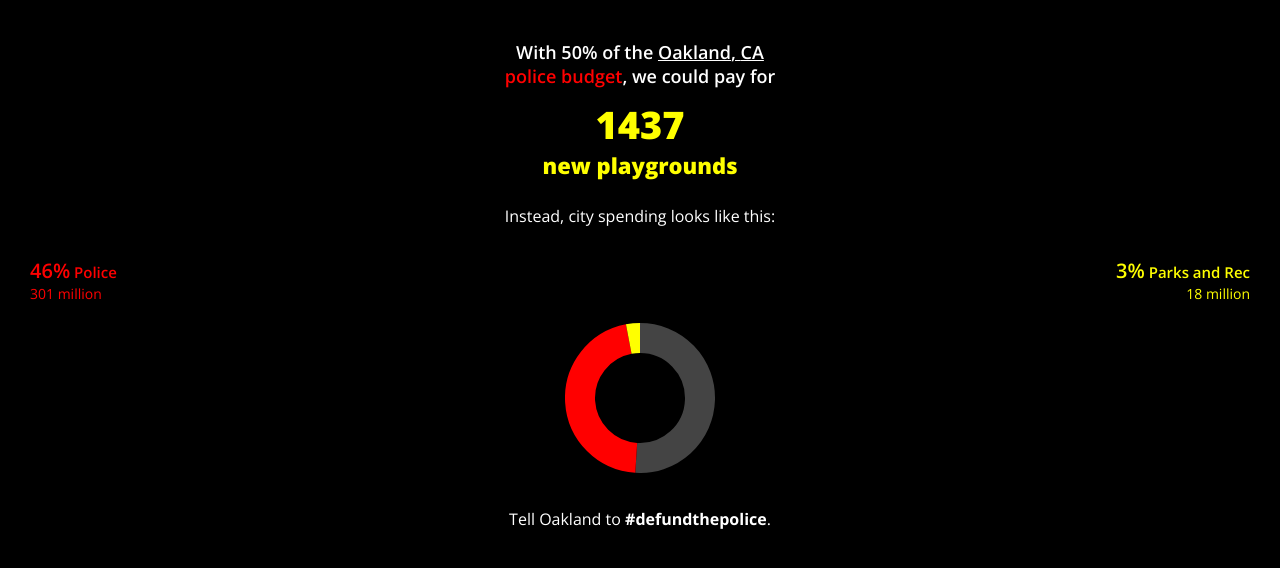
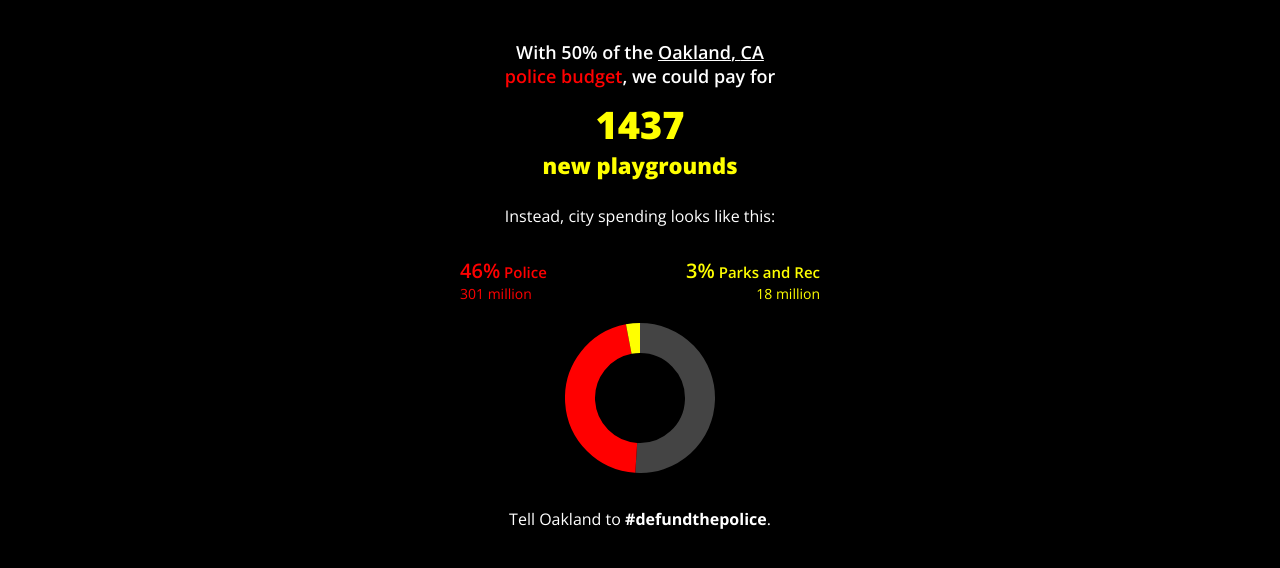
Before and after one commit to jessica-px/police-budget, a React (Create React App) app: page / in a window 1280 px wide. Shown: the top 568 px of the page. Built offline with nearby package versions, Linux system fonts and the light colour scheme.

Commit message:
Style page wrapper for desktop view

```diff
--- a/src/Generator.tsx
+++ b/src/Generator.tsx
@@ -181,8 +181,10 @@
 // -------------------------------------------------------- //
 
 const PageWrapper = styled.div`
-  margin: 30px;
-  margin-top: 40px;
+  padding: 30px;
+  padding-top: 40px;
+  margin: auto;
+  max-width: 360px;
 `
 
 const HeadlineWrapper = styled.div`
```
